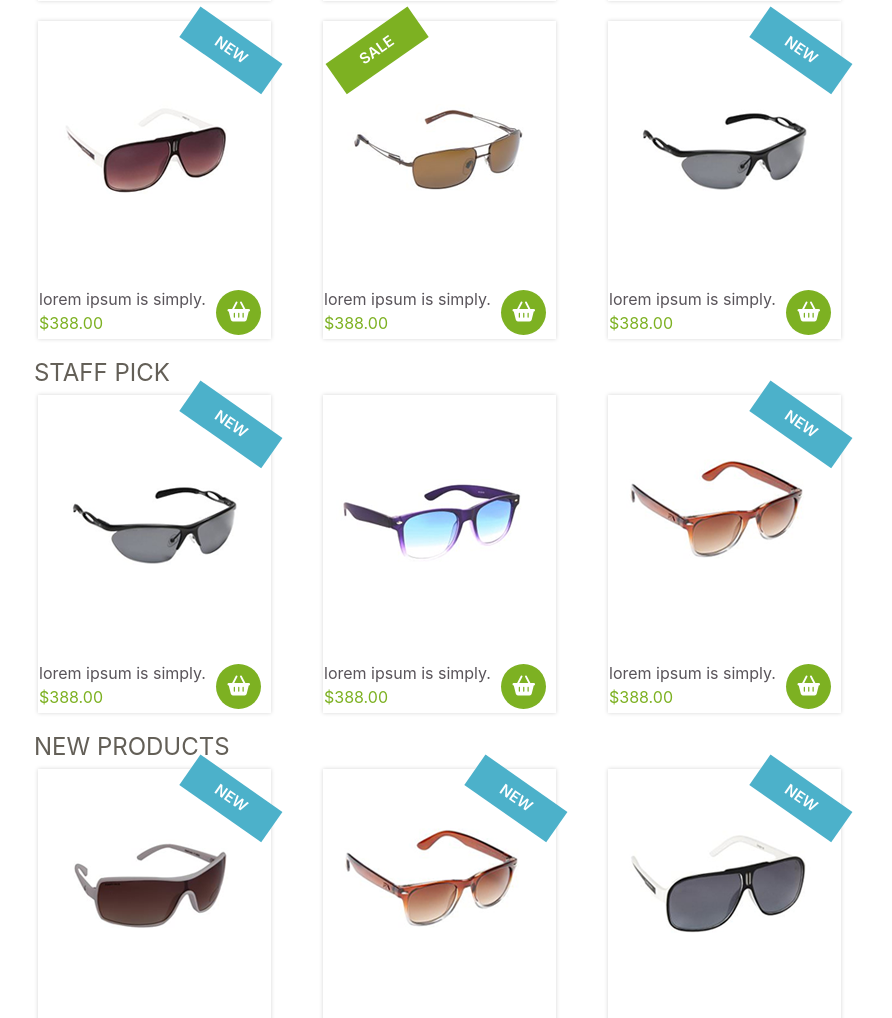
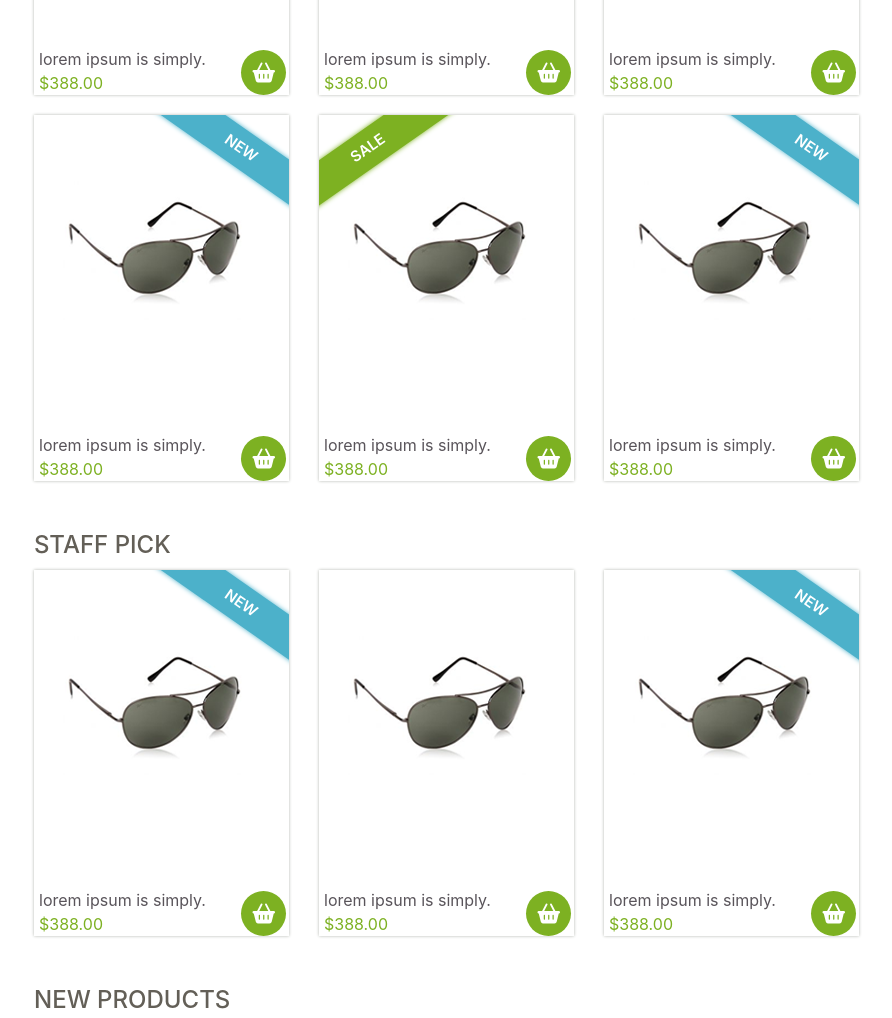
Before and after one commit to IhorOn/site-shop-course, a plain HTML site: page app/index.html in a window 1280 px wide. Shown: the part 1316-2334 px from the top of the page, without its empty margins (51-943 px from the left). Drawn offline with nearby package versions, Linux system fonts and the light colour scheme.

Commit message:
fix card-product

```diff
--- a/app/css/main.css
+++ b/app/css/main.css
@@ -1,22 +1,22 @@
-.main-site-titel {
+.main-titel {
   font-size: 24px;
   text-transform: uppercase;
   color: #635f57;
+  margin-top: 30px;
+  margin-bottom: 10px;
 }
 
-.main-site-item {
+.card-product {
+  overflow: hidden;
+  box-shadow: 0px 0px 3px #b4b6b0;
 }
 
-.main-site__container {
-  padding-top: 30px;
+.card__image {
+  margin: 0 auto;
 }
 
-.main-site__column {
+.main-site__cell {
   margin-bottom: 20px;
-}
-
-.main-site-item__image {
-  height: 270px;
 }
 
 .main-site-item__title {
@@ -59,37 +59,42 @@
 
 .main-site-item__btn-buy {
   position: absolute;
-  right: 15%;
+  right: 25%;
   bottom: 0%;
 }
 
-.main-site-tape-new {
-  width: 100px;
-  text-align: center;
+.ribbon-item {
+  position: relative;
   font-size: 15px;
   font-weight: 600;
   color: #fff;
+  text-transform: uppercase;
+}
+
+.card__ribbon-new::after {
+  display: inline;
+  content: "new";
+  width: 250px;
+  text-align: center;
+  padding: 7px;
   background-color: #4cb1ca;
-  text-transform: uppercase;
-  padding: 7px;
+  box-shadow: 0px 0px 5px #4cb1ca;
   transform: rotate(35deg);
   position: absolute;
-  right: 8%;
-  top: 5%;
+  right: -30%;
+  top: 15px;
 }
 
-
-.main-site-tape-sale {
-  width: 100px;
+.card__ribbon-sale::after {
+  display: inline;
+  content: "sale";
+  width: 250px;
   text-align: center;
-  font-size: 15px;
-  font-weight: 600;
-  color: #fff;
+  padding: 7px;
   background-color: #7db122;
-  text-transform: uppercase;
-  padding: 7px;
+  box-shadow: 0px 0px 5px #7db122;
   transform: rotate(-35deg);
   position: absolute;
-  left: 8%;
-  top: 5%;
+  left: -30%;
+  top: 15px;
 }
--- a/app/index.html
+++ b/app/index.html
@@ -119,6 +119,10 @@
         </div>
     </header>
 
+
+
+    <main class="main-site">
+
         <section class="s-slider">
             <div class="container slider__content">
                 <div class="col slider__column">
@@ -132,204 +136,307 @@
             </div>
         </section>
 
-    <main class="main-site">
+
         <div class="container main-site__container">
 
-            <div class="main-site-titel">
-                <span>featured products</span>
+            <h3 class="main-titel">featured products</h3>
+
+            <div class="row mian-site__row">
+
+                <div class="col-3 main-site__cell">
+                    <div class="card-product">
+                        <div class="card__ribbon-new ribbon-item"></div>
+                        <div class="row">
+                            <img class="card__image" src="./images/main/01-1.png" alt="">
                         </div>
 
-            <div class="row mian-site__row">
-                <div class="col-3 main-site__column">
-                    <div class="main-site-item">
-                        <div class="main-site-tape-new">new</div>
-                        <div class="main-site-item__image">
-                            <img src="./images/main/01.png" alt="">
-                        </div>
+                        <div class="row">
+                            <div class="col">
                                 <div class="main-site-item__title">lorem ipsum is simply.</div>
                                 <div class="main-site-item__price">$388.00</div>
+                            </div>
+                            <div class="col-3">
                                 <button class="main-site-btn-buy main-site-item__btn-buy"></button>
                             </div>
                         </div>
+                    </div>
+                </div>
 
-                <div class="col-3 main-site__column">
-                    <div class="main-site-item">
-                        <div class="main-site-item__image">
-                            <img src="./images/main/02.png" alt="">
+                <div class="col-3 main-site__cell">
+                    <div class="card-product">
+                        <div class="row">
+                            <img class="card__image" src="./images/main/01-1.png" alt="">
                         </div>
+
+                        <div class="row">
+                            <div class="col">
                                 <div class="main-site-item__title">lorem ipsum is simply.</div>
                                 <div class="main-site-item__price">$388.00</div>
+                            </div>
+                            <div class="col-3">
                                 <button class="main-site-btn-buy main-site-item__btn-buy"></button>
                             </div>
                         </div>
+                    </div>
+                </div>
 
-                <div class="col-3 main-site__column">
-                    <div class="main-site-tape-sale">sale</div>
-                    <div class="main-site-item">
-                        <div class="main-site-item__image">
-                            <img src="./images/main/03.png" alt="">
+                <div class="col-3 main-site__cell">
+                    <div class="card-product">
+                        <div class="card__ribbon-sale ribbon-item"></div>
+                        <div class="row">
+                            <img class="card__image" src="./images/main/01-1.png" alt="">
                         </div>
+
+                        <div class="row">
+                            <div class="col">
                                 <div class="main-site-item__title">lorem ipsum is simply.</div>
                                 <div class="main-site-item__price">$388.00</div>
+                            </div>
+                            <div class="col-3">
                                 <button class="main-site-btn-buy main-site-item__btn-buy"></button>
+                            </div>
+                        </div>
                     </div>
                 </div>
             </div>
 
             <div class="row mian-site__row">
 
-                <div class="col-3 main-site__column">
-                    <div class="main-site-item">
-                        <div class="main-site-item__image">
-                            <img src="./images/main/04.png" alt="">
+                <div class="col-3 main-site__cell">
+                    <div class="card-product">
+                        <div class="row">
+                            <img class="card__image" src="./images/main/01-1.png" alt="">
                         </div>
+
+                        <div class="row">
+                            <div class="col">
                                 <div class="main-site-item__title">lorem ipsum is simply.</div>
                                 <div class="main-site-item__price">$388.00</div>
+                            </div>
+                            <div class="col-3">
                                 <button class="main-site-btn-buy main-site-item__btn-buy"></button>
                             </div>
                         </div>
+                    </div>
+                </div>
 
-                <div class="col-3 main-site__column">
-                    <div class="main-site-tape-new">new</div>
-                    <div class="main-site-item">
-                        <div class="main-site-item__image">
-                            <img src="./images/main/05.png" alt="">
+                <div class="col-3 main-site__cell">
+                    <div class="card-product">
+                        <div class="card__ribbon-new ribbon-item"></div>
+                        <div class="row">
+                            <img class="card__image" src="./images/main/01-1.png" alt="">
                         </div>
+
+                        <div class="row">
+                            <div class="col">
                                 <div class="main-site-item__title">lorem ipsum is simply.</div>
                                 <div class="main-site-item__price">$388.00</div>
+                            </div>
+                            <div class="col-3">
                                 <button class="main-site-btn-buy main-site-item__btn-buy"></button>
                             </div>
                         </div>
+                    </div>
+                </div>
 
-                <div class="col-3 main-site__column">
-                    <div class="main-site-item">
-                        <div class="main-site-item__image">
-                            <img src="./images/main/05.png" alt="">
+                <div class="col-3 main-site__cell">
+                    <div class="card-product">
+                        <div class="row">
+                            <img class="card__image" src="./images/main/01-1.png" alt="">
                         </div>
+
+                        <div class="row">
+                            <div class="col">
                                 <div class="main-site-item__title">lorem ipsum is simply.</div>
                                 <div class="main-site-item__price">$388.00</div>
+                            </div>
+                            <div class="col-3">
                                 <button class="main-site-btn-buy main-site-item__btn-buy"></button>
+                            </div>
+                        </div>
                     </div>
                 </div>
             </div>
 
             <div class="row mian-site__row">
 
-                <div class="col-3 main-site__column">
-                    <div class="main-site-tape-new">new</div>
-                    <div class="main-site-item">
-                        <div class="main-site-item__image">
-                            <img src="./images/main/07.png" alt="">
+                <div class="col-3 main-site__cell">
+                    <div class="card-product">
+                        <div class="card__ribbon-new ribbon-item"></div>
+                        <div class="row">
+                            <img class="card__image" src="./images/main/01-1.png" alt="">
                         </div>
+
+                        <div class="row">
+                            <div class="col">
                                 <div class="main-site-item__title">lorem ipsum is simply.</div>
                                 <div class="main-site-item__price">$388.00</div>
-                        <button class="main-site-btn-buy main-site-item__btn-buy"></button>
                             </div>
-                </div>
-
-                <div class="col-3 main-site__column">
-                    <div class="main-site-tape-sale">sale</div>
-                    <div class="main-site-item">
-                        <div class="main-site-item__image">
-                            <img src="./images/main/08.png" alt="">
-                        </div>
-                        <div class="main-site-item__title">lorem ipsum is simply.</div>
-                        <div class="main-site-item__price">$388.00</div>
-                        <button class="main-site-btn-buy main-site-item__btn-buy"></button>
-                    </div>
-                </div>
-
-                <div class="col-3 main-site__column">
-                    <div class="main-site-tape-new">new</div>
-                    <div class="main-site-item">
-                        <div class="main-site-item__image">
-                            <img src="./images/main/09.png" alt="">
-                        </div>
-                        <div class="main-site-item__title">lorem ipsum is simply.</div>
-                        <div class="main-site-item__price">$388.00</div>
+                            <div class="col-3">
                                 <button class="main-site-btn-buy main-site-item__btn-buy"></button>
                             </div>
                         </div>
                     </div>
-
-            <div class="main-site-titel">
-                <span>staff pick</span>
                 </div>
 
-            <div class="row mian-site__row">
-                <div class="col-3 main-site__column">
-                    <div class="main-site-tape-new">new</div>
-                    <div class="main-site-item">
-                        <div class="main-site-item__image">
-                            <img src="./images/main/10.png" alt="">
+                <div class="col-3 main-site__cell">
+                    <div class="card-product">
+                        <div class="card__ribbon-sale ribbon-item"></div>
+                        <div class="row">
+                            <img class="card__image" src="./images/main/01-1.png" alt="">
                         </div>
+
+                        <div class="row">
+                            <div class="col">
                                 <div class="main-site-item__title">lorem ipsum is simply.</div>
                                 <div class="main-site-item__price">$388.00</div>
-                        <button class="main-site-btn-buy main-site-item__btn-buy"></button>
                             </div>
-                </div>
-                <div class="col-3 main-site__column">
-                    <div class="main-site-item">
-                        <div class="main-site-item__image">
-                            <img src="./images/main/11.png" alt="">
-                        </div>
-                        <div class="main-site-item__title">lorem ipsum is simply.</div>
-                        <div class="main-site-item__price">$388.00</div>
-                        <button class="main-site-btn-buy main-site-item__btn-buy"></button>
-                    </div>
-                </div>
-                <div class="col-3 main-site__column">
-                    <div class="main-site-tape-new">new</div>
-                    <div class="main-site-item">
-                        <div class="main-site-item__image">
-                            <img src="./images/main/12.png" alt="">
-                        </div>
-                        <div class="main-site-item__title">lorem ipsum is simply.</div>
-                        <div class="main-site-item__price">$388.00</div>
+                            <div class="col-3">
                                 <button class="main-site-btn-buy main-site-item__btn-buy"></button>
                             </div>
                         </div>
                     </div>
+                </div>
 
-            <div class="main-site-titel">
-                <span>new products</span>
+                <div class="col-3 main-site__cell">
+                    <div class="card-product">
+                        <div class="card__ribbon-new ribbon-item"></div>
+                        <div class="row">
+                            <img class="card__image" src="./images/main/01-1.png" alt="">
                         </div>
+
+                        <div class="row">
+                            <div class="col">
+                                <div class="main-site-item__title">lorem ipsum is simply.</div>
+                                <div class="main-site-item__price">$388.00</div>
+                            </div>
+                            <div class="col-3">
+                                <button class="main-site-btn-buy main-site-item__btn-buy"></button>
+                            </div>
+                        </div>
+                    </div>
+                </div>
+            </div>
+
+            <h3 class="main-titel">staff pick</h3>
 
             <div class="row mian-site__row">
 
-                <div class="col-3 main-site__column">
-                    <div class="main-site-tape-new">new</div>
-                    <div class="main-site-item">
-                        <div class="main-site-item__image">
-                            <img src="./images/main/13.png" alt="">
+                <div class="col-3 main-site__cell">
+                    <div class="card-product">
+                        <div class="card__ribbon-new ribbon-item"></div>
+                        <div class="row">
+                            <img class="card__image" src="./images/main/01-1.png" alt="">
                         </div>
+
+                        <div class="row">
+                            <div class="col">
                                 <div class="main-site-item__title">lorem ipsum is simply.</div>
                                 <div class="main-site-item__price">$388.00</div>
+                            </div>
+                            <div class="col-3">
                                 <button class="main-site-btn-buy main-site-item__btn-buy"></button>
                             </div>
                         </div>
+                    </div>
+                </div>
 
-                <div class="col-3 main-site__column">
-                    <div class="main-site-tape-new">new</div>
-                    <div class="main-site-item">
-                        <div class="main-site-item__image">
-                            <img src="./images/main/14.png" alt="">
+                <div class="col-3 main-site__cell">
+                    <div class="card-product">
+                        <div class="row">
+                            <img class="card__image" src="./images/main/01-1.png" alt="">
                         </div>
+
+                        <div class="row">
+                            <div class="col">
                                 <div class="main-site-item__title">lorem ipsum is simply.</div>
                                 <div class="main-site-item__price">$388.00</div>
+                            </div>
+                            <div class="col-3">
                                 <button class="main-site-btn-buy main-site-item__btn-buy"></button>
                             </div>
                         </div>
+                    </div>
+                </div>
 
-                <div class="col-3 main-site__column">
-                    <div class="main-site-tape-new">new</div>
-                    <div class="main-site-item">
-                        <div class="main-site-item__image">
-                            <img src="./images/main/15.png" alt="">
+                <div class="col-3 main-site__cell">
+                    <div class="card-product">
+                        <div class="card__ribbon-new ribbon-item"></div>
+                        <div class="row">
+                            <img class="card__image" src="./images/main/01-1.png" alt="">
                         </div>
+
+                        <div class="row">
+                            <div class="col">
                                 <div class="main-site-item__title">lorem ipsum is simply.</div>
                                 <div class="main-site-item__price">$388.00</div>
+                            </div>
+                            <div class="col-3">
                                 <button class="main-site-btn-buy main-site-item__btn-buy"></button>
+                            </div>
+                        </div>
+                    </div>
+                </div>
+            </div>
+
+            <h3 class="main-titel">new products</h3>
+
+            <div class="row mian-site__row">
+
+                <div class="col-3 main-site__cell">
+                    <div class="card-product">
+                        <div class="card__ribbon-new ribbon-item"></div>
+                        <div class="row">
+                            <img class="card__image" src="./images/main/01-1.png" alt="">
+                        </div>
+
+                        <div class="row">
+                            <div class="col">
+                                <div class="main-site-item__title">lorem ipsum is simply.</div>
+                                <div class="main-site-item__price">$388.00</div>
+                            </div>
+                            <div class="col-3">
+                                <button class="main-site-btn-buy main-site-item__btn-buy"></button>
+                            </div>
+                        </div>
+                    </div>
+                </div>
+
+                <div class="col-3 main-site__cell">
+                    <div class="card-product">
+                        <div class="card__ribbon-new ribbon-item"></div>
+                        <div class="row">
+                            <img class="card__image" src="./images/main/01-1.png" alt="">
+                        </div>
+
+                        <div class="row">
+                            <div class="col">
+                                <div class="main-site-item__title">lorem ipsum is simply.</div>
+                                <div class="main-site-item__price">$388.00</div>
+                            </div>
+                            <div class="col-3">
+                                <button class="main-site-btn-buy main-site-item__btn-buy"></button>
+                            </div>
+                        </div>
+                    </div>
+                </div>
+
+                <div class="col-3 main-site__cell">
+                    <div class="card-product">
+                        <div class="card__ribbon-new ribbon-item"></div>
+                        <div class="row">
+                            <img class="card__image" src="./images/main/01-1.png" alt="">
+                        </div>
+
+                        <div class="row">
+                            <div class="col">
+                                <div class="main-site-item__title">lorem ipsum is simply.</div>
+                                <div class="main-site-item__price">$388.00</div>
+                            </div>
+                            <div class="col-3">
+                                <button class="main-site-btn-buy main-site-item__btn-buy"></button>
+                            </div>
+                        </div>
                     </div>
                 </div>
             </div>
```
Also changed, not shown: app/images/main/01-1.png (added). Lines whose indentation alone changed are shown as unchanged.
